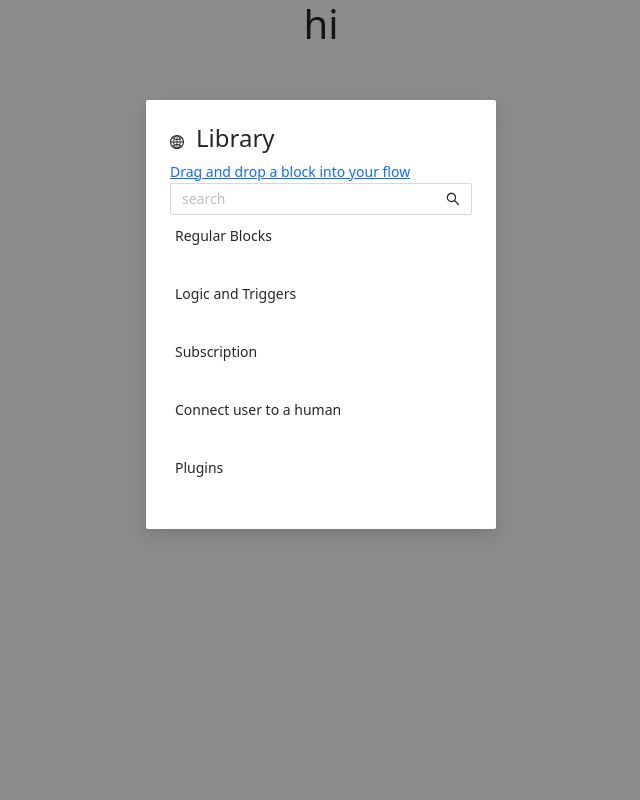
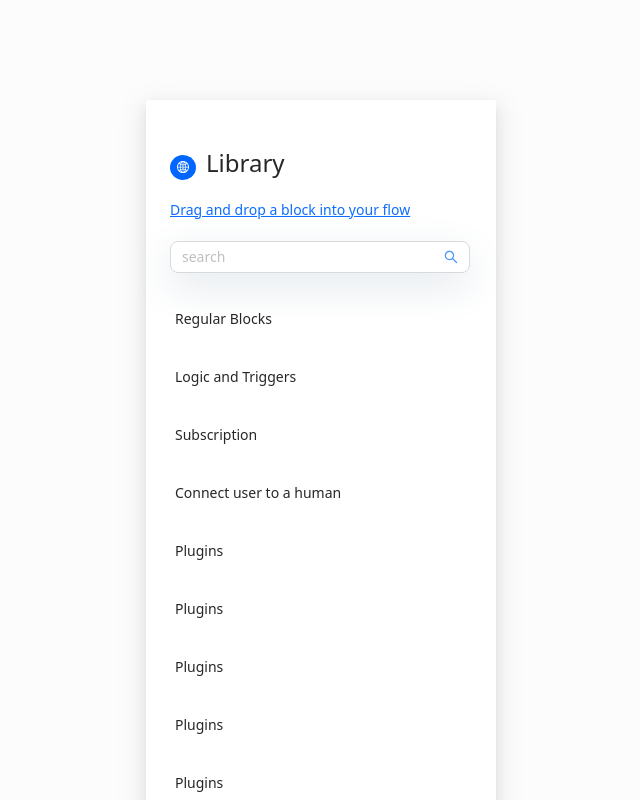
Before and after one commit to vinitdev1995/flow-chart, a React (Create React App) app: page / in a window 1280 px wide. Shown: the whole page, without its empty margins (319-959 px from the left). Built offline with nearby package versions, Linux system fonts and the light colour scheme.

Commit message:
library css changes

```diff
--- a/src/Component/Common/Header/CommonHeader.scss
+++ b/src/Component/Common/Header/CommonHeader.scss
@@ -1,13 +1,52 @@
 .CommonHeader{
+  //background: aqua;
+}
+.common-header-modal {
+  background-color: hsl(0, 0%, 99%);
   .library-heading {
     display: flex;
     flex-direction: row;
     align-items: center;
+    position: relative;
+    margin-top: 25px;
+    margin-bottom: 13px;
+    .anticon-global{
+      position: absolute;
+      font-size: 12px;
+      left: 7px;
+      color: #fff;
+    }
+    .outline{
+      width: 26px;
+      height: 25px;
+      background: #0066ff;
+      border-radius: 50%;
+    }
 
     .library1 {
-      margin-left: 12px;
+      margin-left: 10px;
     }
   }
+  .span-color{
+    margin: 15px 0px;
+    color: #4d94ff;
+  }
   .Search-field {
+    box-shadow: -1px 13px 41px 1px #e3e8ec;
+    width: 300px;
+    margin-top: 20px;
+    margin-bottom: 25px;
+    //border: 2px solid #bfbfbf;
+    border-radius: 8px;
+    .ant-input-affix-wrapper:hover,.ant-input-affix-wrapper:focus{
+        border: 1px solid #d9d9d9 !important;
+    }
+    .ant-input-affix-wrapper{
+      //border: none;
+      border-radius: 8px;
+    }
+    .anticon-search{
+      color: #4d94ff;
+    }
   }
 }
--- a/src/Component/Library/Library.scss
+++ b/src/Component/Library/Library.scss
@@ -1,4 +1,5 @@
 .Library{
+  height: 50% !important;
   .listOption {
     margin-top: 10px;
   }
--- a/src/Component/Library/ListOption.js
+++ b/src/Component/Library/ListOption.js
@@ -3,5 +3,9 @@ export const option = [
     {title:"Logic and Triggers"},
     {title:"Subscription"},
     {title:"Connect user to a human"},
-    {title:"Plugins"}
+    {title:"Plugins"},
+    {title:"Plugins"},
+    {title:"Plugins"},
+    {title:"Plugins"},
+    {title:"Plugins"},
 ]
```
